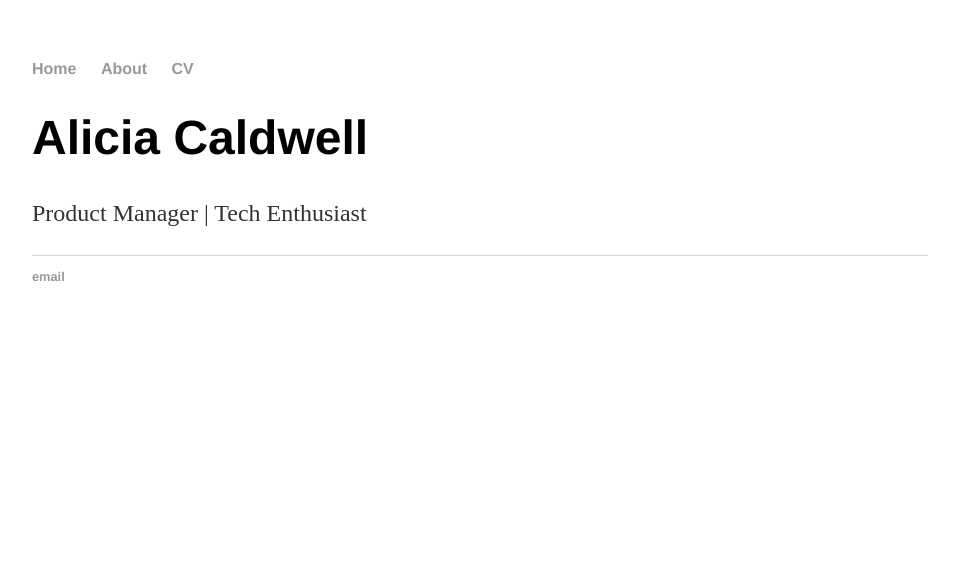
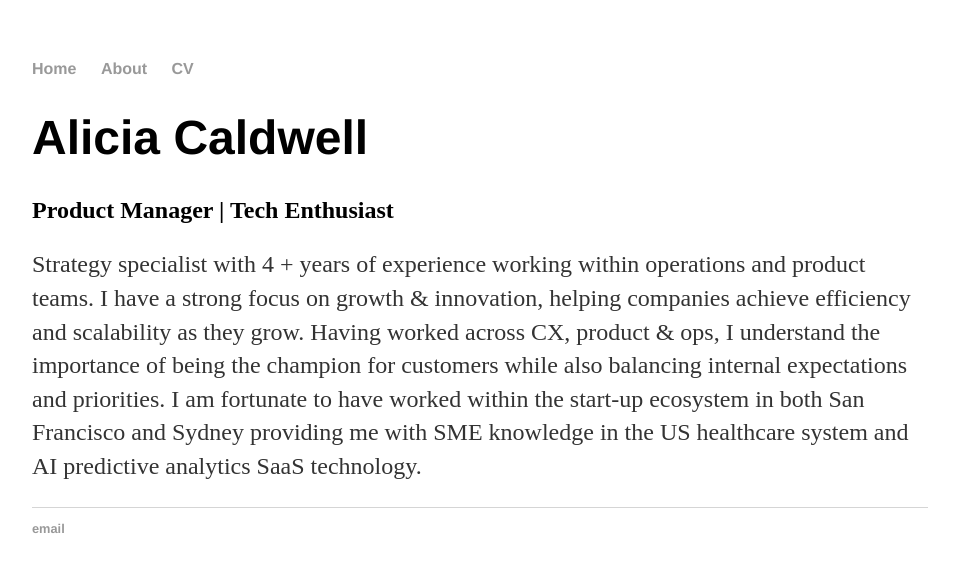
Before and after one commit to aliciacaldwell123/aliciacaldwell123.github.io, a plain HTML site: page index.html in a window 1280 px wide. Shown: the whole page, without its empty margins (160-1119 px from the left). Drawn offline with Linux system fonts and the light colour scheme.

Commit message:
Update index.html

```diff
--- a/index.html
+++ b/index.html
@@ -16,7 +16,13 @@
 		<div class="container">
     		<div class="blurb">
         		<h1>Alicia Caldwell</h1>
-				<p>Product Manager | Tech Enthusiast</a></p>
+				<h2>Product Manager | Tech Enthusiast</a></h2>
+					<p>Strategy specialist with 4 + years of experience working within operations and product teams.
+						I have a strong focus on growth & innovation, helping companies achieve efficiency and
+						scalability as they grow. Having worked across CX, product & ops, I understand the importance
+						of being the champion for customers while also balancing internal expectations and priorities.
+						I am fortunate to have worked within the start-up ecosystem in both San Francisco and Sydney
+						providing me with SME knowledge in the US healthcare system and AI predictive analytics SaaS technology.<p>
     		</div><!-- /.blurb -->
 		</div><!-- /.container -->
 		<footer>
```
